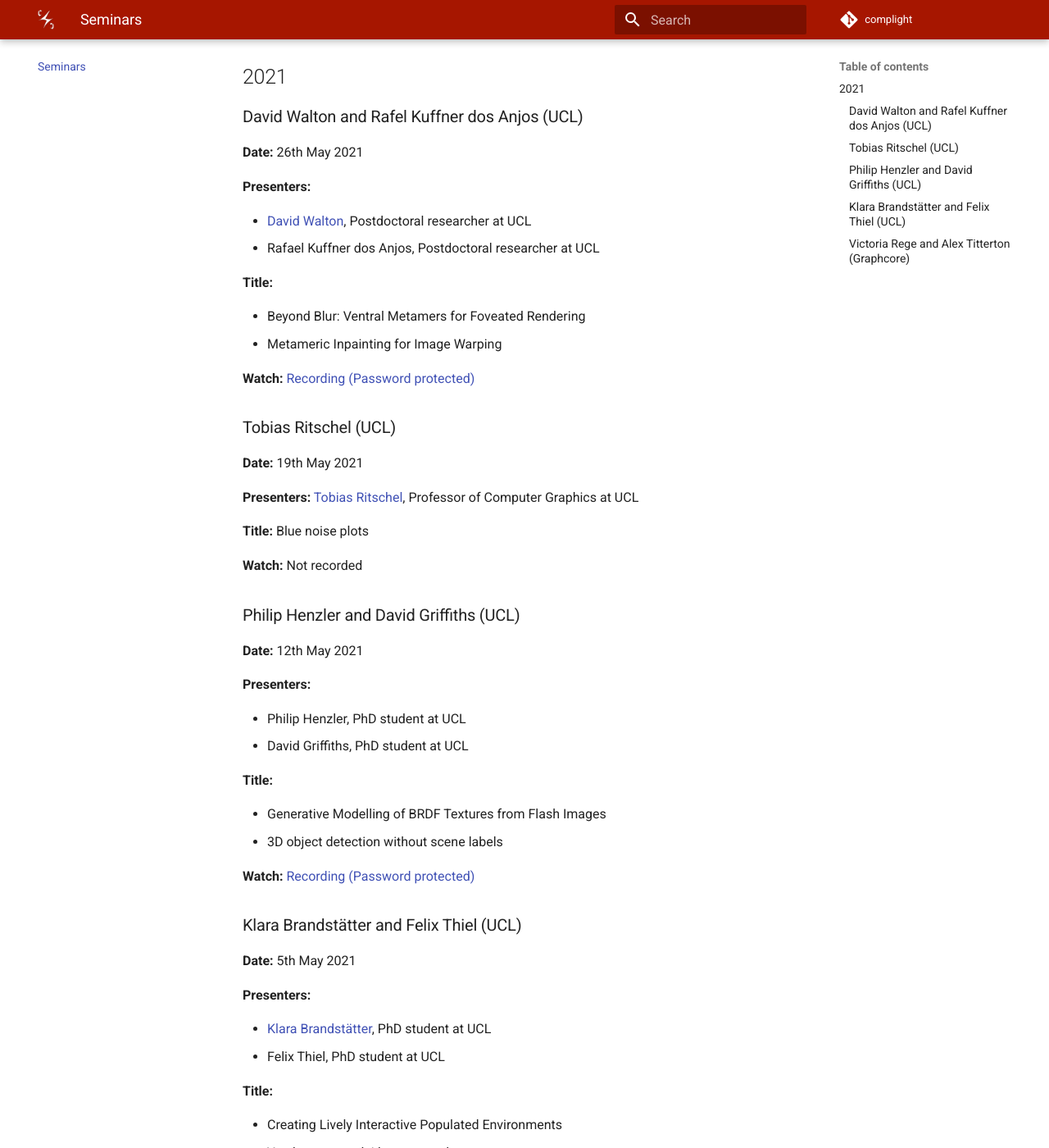
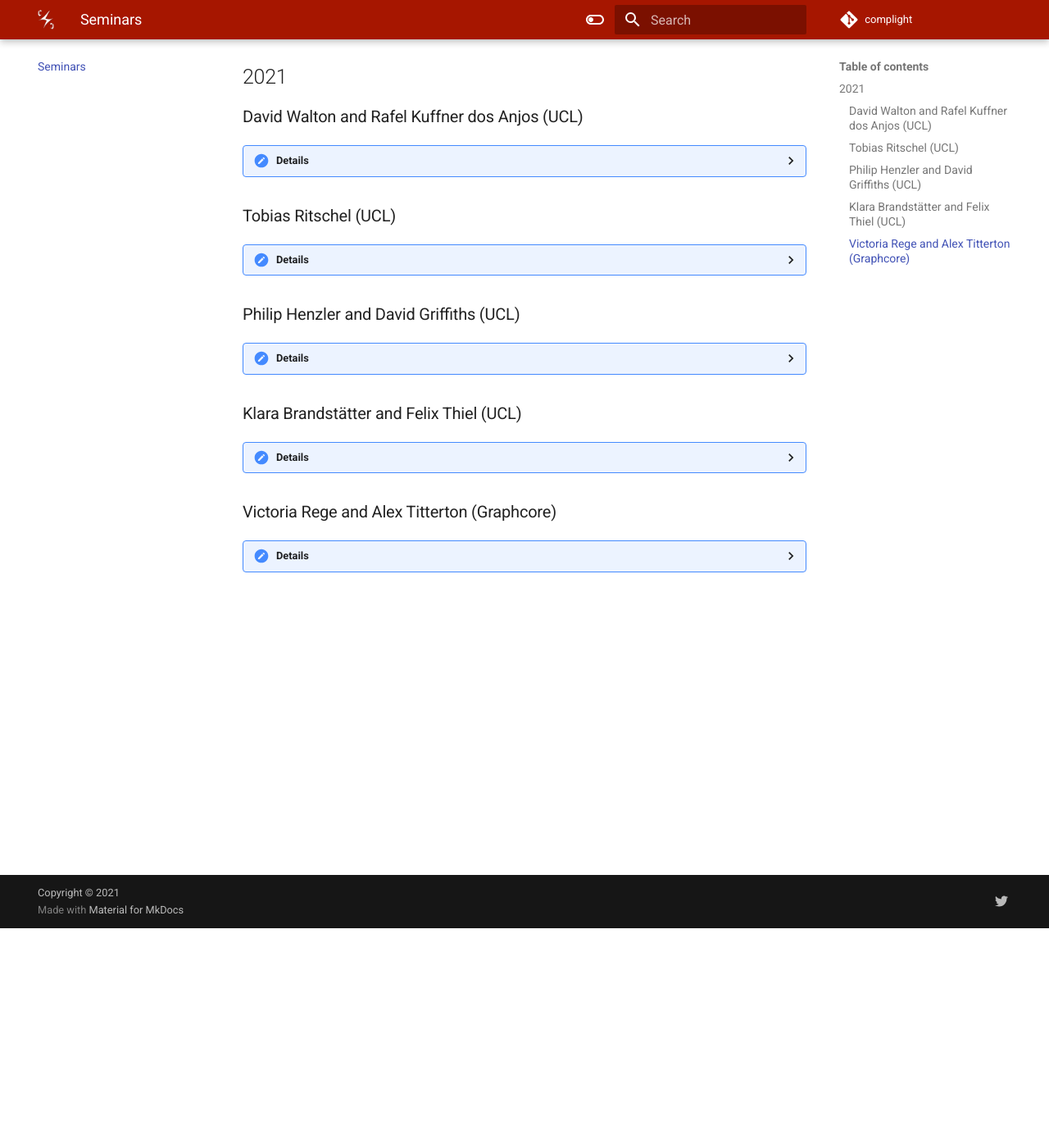
Before and after one commit to complight/complight.github.io, an MkDocs documentation site: the page built from docs/seminars.md, in a window 1280 px wide and 1400 px high, scrolled down 268 px. Shown: the whole window at 82% size. Built offline with MkDocs 1.6.1 and Material for MkDocs 9.7.7, drawn with Linux system fonts in a browser that asks for light colours; some of the changed text lies outside the part shown.

Commit message:
Updating seminars page.

```diff
--- a/docs/seminars.md
+++ b/docs/seminars.md
@@ -6,74 +6,79 @@ Overall, seminars are a blend of internal and external presenters.
 ## 2021
 
 ### David Walton and Rafel Kuffner dos Anjos (UCL)
-**Date:**
-26th May 2021
+??? Details
+    **Date:**
+    26th May 2021
 
-**Presenters:**
+    **Presenters:**
 
-- [David Walton](https://drwalton.github.io/), Postdoctoral researcher at UCL
-- Rafael Kuffner dos Anjos, Postdoctoral researcher at UCL
+    - [David Walton](https://drwalton.github.io/), Postdoctoral researcher at UCL
+    - Rafael Kuffner dos Anjos, Postdoctoral researcher at UCL
 
-**Title:**
+    **Title:**
 
-- Beyond Blur: Ventral Metamers for Foveated Rendering
-- Metameric Inpainting for Image Warping
+    - Beyond Blur: Ventral Metamers for Foveated Rendering
+    - Metameric Inpainting for Image Warping
 
-**Watch:** [Recording (Password protected)](https://liveuclac-my.sharepoint.com/:v:/g/personal/ucackak_ucl_ac_uk/ERSe-PoUM-5GvbiAr9byQPUBy6iHYSQS7jXX54v-Tfw8SQ?e=936CsI)
+    **Watch:** [Recording (Password protected)](https://liveuclac-my.sharepoint.com/:v:/g/personal/ucackak_ucl_ac_uk/ERSe-PoUM-5GvbiAr9byQPUBy6iHYSQS7jXX54v-Tfw8SQ?e=936CsI)
 
 ### Tobias Ritschel (UCL)
-**Date:**
-19th May 2021
+??? Details
+    **Date:**
+    19th May 2021
 
-**Presenters:** [Tobias Ritschel](https://www.homepages.ucl.ac.uk/~ucactri/), Professor of Computer Graphics at UCL
+    **Presenters:** [Tobias Ritschel](https://www.homepages.ucl.ac.uk/~ucactri/), Professor of Computer Graphics at UCL
 
-**Title:** Blue noise plots
+    **Title:** Blue noise plots
 
-**Watch:** Not recorded
+    **Watch:** Not recorded
 
 ### Philip Henzler and David Griffiths (UCL)
-**Date:**
-12th May 2021
+??? Details
+    **Date:**
+    12th May 2021
 
-**Presenters:**
+    **Presenters:**
 
-- Philip Henzler, PhD student at UCL
-- David Griffiths, PhD student at UCL
+    - Philip Henzler, PhD student at UCL
+    - David Griffiths, PhD student at UCL
 
-**Title:**
+    **Title:**
 
-- Generative Modelling of BRDF Textures from Flash Images
-- 3D object detection without scene labels
+    - Generative Modelling of BRDF Textures from Flash Images
+    - 3D object detection without scene labels
 
-**Watch:** [Recording (Password protected)](https://liveuclac-my.sharepoint.com/:v:/g/personal/ucackak_ucl_ac_uk/Ef2lsn08ON5Orhcfr0PYntgBo2jmg8LU60Tuiq2rB5rDWA?e=dq7Ybu)
+    **Watch:** [Recording (Password protected)](https://liveuclac-my.sharepoint.com/:v:/g/personal/ucackak_ucl_ac_uk/Ef2lsn08ON5Orhcfr0PYntgBo2jmg8LU60Tuiq2rB5rDWA?e=dq7Ybu)
 
 
 ### Klara Brandstätter and Felix Thiel (UCL)
-**Date:**
-5th May 2021
+??? Details
+	**Date:**
+	5th May 2021
 
-**Presenters:**
+	**Presenters:**
 
-- [Klara Brandstätter](https://www.linkedin.com/in/klara-brandst%C3%A4tter-79b72820b/), PhD student at UCL
-- Felix Thiel, PhD student at UCL
+	- [Klara Brandstätter](https://www.linkedin.com/in/klara-brandst%C3%A4tter-79b72820b/), PhD student at UCL
+	- Felix Thiel, PhD student at UCL
 
-**Title:**
+	**Title:**
 
-- Creating Lively Interactive Populated Environments
-- You have control. I have control
+	- Creating Lively Interactive Populated Environments
+	- You have control. I have control
 
-**Watch:** [Recording (Password protected)](https://liveuclac-my.sharepoint.com/:v:/g/personal/ucackak_ucl_ac_uk/ES1QJoG5CmxJqV6MjQmjqyYBylgNX-f60xT3B_llDG3R5Q?e=82oHr7)
+	**Watch:** [Recording (Password protected)](https://liveuclac-my.sharepoint.com/:v:/g/personal/ucackak_ucl_ac_uk/ES1QJoG5CmxJqV6MjQmjqyYBylgNX-f60xT3B_llDG3R5Q?e=82oHr7)
 
 
 ### Victoria Rege and Alex Titterton (Graphcore)
-**Date:**
-28th April 2021
+??? Details
+	**Date:**
+	28th April 2021
 
-**Presenters:**
+	**Presenters:**
 
-- [Victoria Rege](https://uk.linkedin.com/in/vrege), Director, Alliances & Strategic Partnerships at Graphcore
-- [Alex Titterton](https://uk.linkedin.com/in/vrege), Field Engineer at Graphcore (and former CERN Physicist)
+	- [Victoria Rege](https://uk.linkedin.com/in/vrege), Director, Alliances & Strategic Partnerships at Graphcore
+	- [Alex Titterton](https://uk.linkedin.com/in/vrege), Field Engineer at Graphcore (and former CERN Physicist)
 
-**Title:** Next in Machine Intelligence
+	**Title:** Next in Machine Intelligence
 
-**Watch:** [Recording (Password protected)](https://liveuclac-my.sharepoint.com/:v:/g/personal/ucackak_ucl_ac_uk/EdjR9qV8BJFApgkyDgqN2B0BqWmwfr4MEm3C8uQh5rAfSA?e=qFcNPl)
+	**Watch:** [Recording (Password protected)](https://liveuclac-my.sharepoint.com/:v:/g/personal/ucackak_ucl_ac_uk/EdjR9qV8BJFApgkyDgqN2B0BqWmwfr4MEm3C8uQh5rAfSA?e=qFcNPl)
--- a/mkdocs.yml
+++ b/mkdocs.yml
@@ -21,6 +21,7 @@ nav:
 theme:
     name: material
     logo: logo/logo.png
+    language: en
     features:
         - content.code.annotate
         - content.tabs.link
@@ -41,30 +42,39 @@ theme:
         - navigation.indexes
         - navigation.top
         - navigation.expand
-    hide:
-        - navigation
-        - toc
     palette:
-        primary: youtube
-        scheme: youtube
+      - scheme: youtube
+        primary: light
+        toggle:
+          icon: material/toggle-switch-off-outline
+          name: Switch to dark mode
+      - scheme: youtube
+        primary: dark
+        toggle:
+          icon: material/toggle-switch
+          name: Switch to light mode
     highlightjs: true
     hljs_languages:
         - python
 
 plugins:
    - search
+
 markdown_extensions:
    - toc:
        permalink: true
+   - pymdownx.details:
    - pymdownx.arithmatex:
        generic: true
    - pymdownx.emoji:
        emoji_index: !!python/name:materialx.emoji.twemoji
        emoji_generator: !!python/name:materialx.emoji.to_svg
+
 extra_javascript:
   - 'javascripts/config.js'
   - 'https://polyfill.io/v3/polyfill.min.js?features=es6'
   - 'https://cdn.jsdelivr.net/npm/mathjax@3/es5/tex-mml-chtml.js'
+
 extra:
   social:
     - icon: fontawesome/brands/twitter
```
